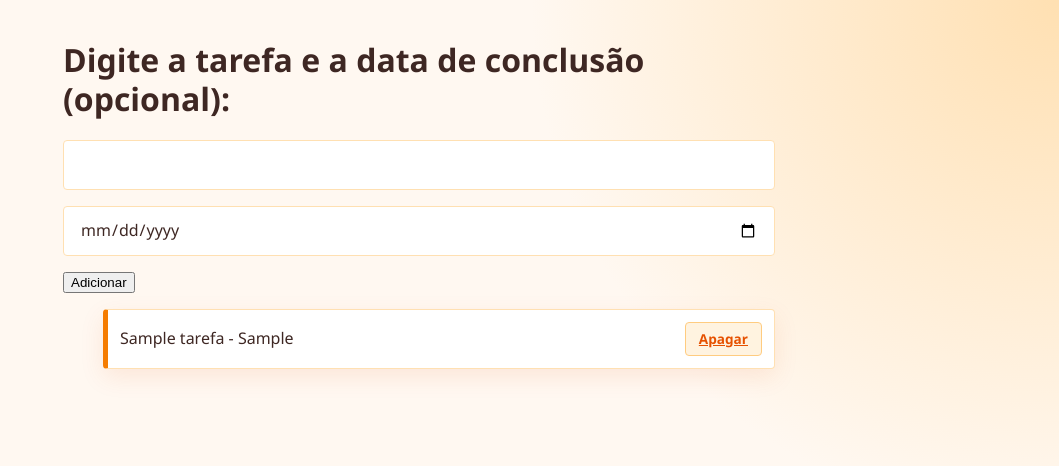
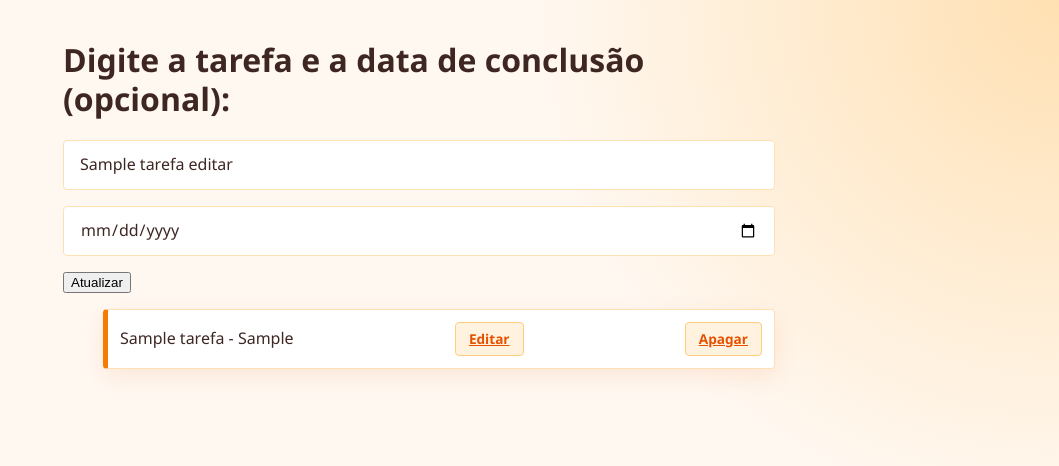
Before and after one commit to marcosvini-g/Tarefas, a Flask app: template src/tarefas/templates/base.html in a window 1280 px wide. Shown: the top 466 px of the page, without its empty margins (221-1280 px from the left). Run offline with Flask 3, Linux system fonts and the light colour scheme; the template is opened without the code that fills it: most values are stand-ins (such as "Sample title", 1, 10 or a date in 2020).

Commit message:
feat: Adição de botão de editar/atualizar

```diff
--- a/src/tarefas/app.py
+++ b/src/tarefas/app.py
@@ -2,6 +2,7 @@ from flask import Flask, redirect, render_template, request, url_for
 
 from tarefas.models.database import init_db
 from tarefas.models.tarefa import Tarefa
+
 
 app = Flask(__name__)
 
@@ -16,16 +17,13 @@ def test():
 def home():
 
     if request.method == 'POST':
-        titulo_form = request.form['tituloTarefa'] # casa com o nome do input no form
-        data_conclusao_form = request.form['dataConclusao'] #casa com o nome do input no form
+        titulo_form = request.form['tituloTarefa']
+        data_conclusao_form = request.form['dataConclusao']
 
         data_corrigida = data_conclusao_form or None
-        # 'or' nesse caso é um operador de
 
-        # Instnaciamos uma nova tarefa com os dados recebidos do form
         tarefa = Tarefa(titulo=titulo_form, data_conclusao=data_corrigida)
 
-        # Salvamos a tarefa no banco
         tarefa.salvarTarefa()
 
         return redirect(url_for('home'))
@@ -35,14 +33,40 @@ def home():
     return render_template(
         'base.html',
         titulo_da_pagina='Minha lista de tarefas',
-        tarefas_da_pagina=tarefas
+        tarefas_da_pagina=tarefas,
+        tarefa_editar=None
     )
 
-# Crie uma nova funcionalidade para apagar casa uma das tarefas cadastradas
 @app.route('/delete/<int:id>')
 def apagar_id_especificado(id):
     Tarefa.apagarTarefa(id)
     return redirect(url_for('home'))
 
+@app.route('/edit/<int:id>', methods=['GET', 'POST'])
+def editar_id_especificado(id):
+    tarefa = Tarefa.buscarPorId(id)
+
+    if not tarefa:
+        return redirect(url_for('home'))
+
+    if request.method == 'POST':
+        titulo_form = request.form['tituloTarefa']
+        data_conclusao_form = request.form['dataConclusao']
+
+        tarefa.titulo = titulo_form
+        tarefa.data_conclusao = data_conclusao_form or None
+
+        tarefa.atualizarTarefa()
+        return redirect(url_for('home'))
+
+    tarefas = Tarefa.listarTarefas()
+
+    return render_template(
+        'base.html',
+        titulo_da_pagina='Editar tarefa',
+        tarefas_da_pagina=tarefas,
+        tarefa_editar=tarefa
+    )
+
 if __name__ == '__main__':
     app.run()
--- a/src/tarefas/templates/base.html
+++ b/src/tarefas/templates/base.html
@@ -9,10 +9,10 @@
 <body>
     <h1>Digite a tarefa e a data de conclusão (opcional):</h1>
 
-    <form method="POST"> <!-- seleciona o método HTTP -->
-        <input type="text" id="tituloTarefa" name="tituloTarefa">
-        <input type="date" id="dataConclusao" name="dataConclusao">
-        <button type="submit">Adicionar</button>
+    <form method="POST">
+        <input type="text" id="tituloTarefa" name="tituloTarefa" value="{{ tarefa_editar.titulo if tarefa_editar else '' }}">
+        <input type="date" id="dataConclusao" name="dataConclusao" value="{{ tarefa_editar.data_conclusao if tarefa_editar and tarefa_editar.data_conclusao else '' }}">
+        <button type="submit">{{ 'Atualizar' if tarefa_editar else 'Adicionar' }}</button>
     </form>
     <!-- <output id="listaTarefas">Nenhuma tarefa cadastrada</output> -->
 
@@ -20,6 +20,7 @@
         {% for tarefa in tarefas_da_pagina %}
             <li>
                 {{ tarefa.titulo_tarefa }} - {{ tarefa.data_conclusao }}
+                <a href="{{ url_for('editar_id_especificado', id=tarefa.id_tarefa) }}">Editar</a>
                 <a href="{{ url_for('apagar_id_especificado', id=tarefa.id_tarefa) }}">Apagar</a> <!-- Link para a rota de apagar este ID -->
             </li>
         {% endfor %}
```
Also changed, not shown: src/tarefas/models/tarefa.py (+46 -2 lines).
